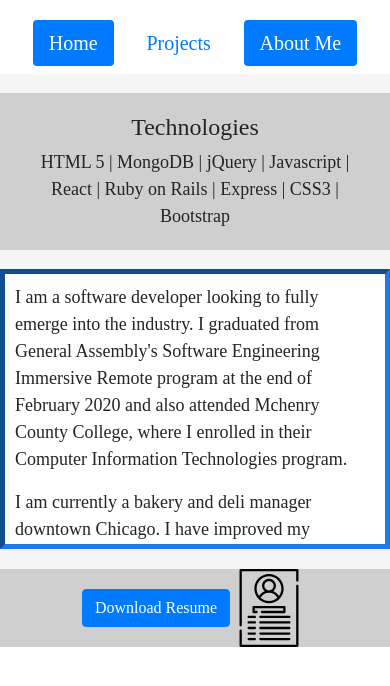
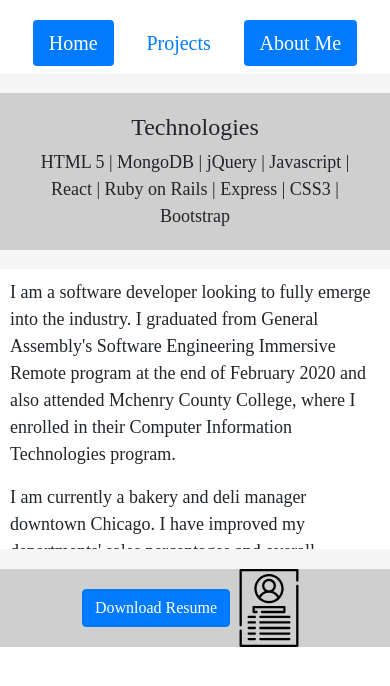
Before and after one commit to salinasfez/federicosalinas, a React (Create React App) app: page /aboutme in a window 390 px wide. Shown: the top 686 px of the page. Built offline with nearby package versions, Linux system fonts and the light colour scheme; a web font is replaced by a local one.

Commit message:
removed border

```diff
--- a/src/components/AboutMe.css
+++ b/src/components/AboutMe.css
@@ -86,7 +86,7 @@
         margin-top: 0%;
     }
     #paragraph {
-        border: 5px inset rgb(28, 124, 227);
+        /* border: 5px inset rgb(28, 124, 227); */
 
         padding: 10px;
         overflow: scroll;
```
